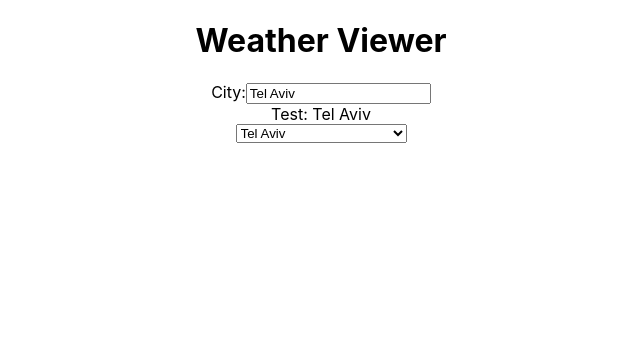
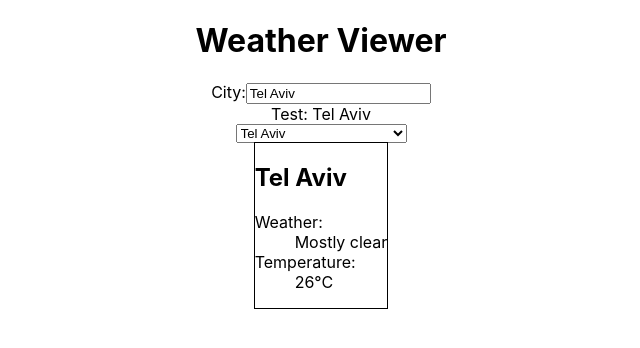
Before and after one commit to NoamAnisfeld/weather-utopia, a React (Create React App) app: page / in a window 1280 px wide. Shown: the top 348 px of the page, without its empty margins (319-959 px from the left). Built offline with nearby package versions, Linux system fonts and the light colour scheme.

Commit message:
migrating to the new accesspoint

```diff
--- a/src/App.tsx
+++ b/src/App.tsx
@@ -1,38 +1,26 @@
 import './App.css';
-import { useEffect, useState } from 'react';
-import type { CityCurrentConditions } from './API/dataTypes';
-import { validateCityCurrentConditions } from './API/dataTypes';
-import { getResult } from './API/mockAPI'
+import { useState } from 'react';
 import CitySearchBox from './components/CitySearchBox';
 import CityInfoWidget from './components/CityInfoWidget';
 
 function App() {
   const [cityName, setCityName] = useState('Tel Aviv'),
-    [cityConditionsInfo, setCityConditionsInfo] =
-      useState<CityCurrentConditions>();
-
-  // useEffect(() => {
-  //   (async () => {
-  //     const APICitiesData = await getResult('autocomplete'),
-  //       cityData = APICitiesData[cityName]?.[0],
-  //       cityKey = cityData.Key;
-
-  //     const conditionsInfo = validateCityCurrentConditions(
-  //       (await getResult('currentconditions'))[cityKey]?.[0]
-  //     );
-
-  //     setCityConditionsInfo(conditionsInfo);
-  //   })();
-  // }, [cityName]);
+    [cityKey, setCityKey] = useState('');
 
   return (
     <div className="App">
       <h1>Weather Viewer</h1>
-      <CitySearchBox />
-      {cityConditionsInfo && <CityInfoWidget
-        name={cityName}
-        info={cityConditionsInfo}
-      />}
+      <CitySearchBox {...{
+        cityName,
+        setCityName,
+        cityKey,
+        setCityKey,
+      }}
+      />
+      <CityInfoWidget {...{
+        cityName,
+        cityKey
+      }}/>
     </div>
   );
 }
--- a/src/components/CityInfoWidget.tsx
+++ b/src/components/CityInfoWidget.tsx
@@ -1,29 +1,38 @@
-import type { CityCurrentConditions } from "../API/dataTypes";
+// import type { CityCurrentConditions } from "../API/dataTypes";
+import type { CityConditions } from "../API/cityConditions";
+import cityConditions from "../API/cityConditions";
+import { useEffect, useState } from "react";
 
 export default function CityInfoWidget({
-    name,
-    info,
+    cityName,
+    cityKey,
 }: {
-    name: string,
-    info: CityCurrentConditions,
+    cityName: string,
+    cityKey: string,
 }) {
-    const {
-        WeatherText: conditionsText,
-        Temperature: {
-            Metric: {
-                Value: temperature
+    const [conditions, setConditions] = useState<CityConditions>();
+
+    useEffect(() => {
+        debugger;
+        setConditions(undefined);
+
+        (async () => {
+            debugger;
+            const conditions = await cityConditions(cityKey);
+            if (conditions) {
+                setConditions(conditions);
             }
-        }
-    } = info;
+        })()
+    }, [cityKey]);
 
     return <div className="outlined">
-        <h2>{name}</h2>
-        <dl>
+        <h2>{cityName}</h2>
+        {conditions && <dl>
             <dt>Weather:</dt>
-            <dd>{conditionsText}</dd>
+            <dd>{conditions.weatherText}</dd>
 
             <dt>Temperature:</dt>
-            <dd>{`${temperature}°C`}</dd>
-        </dl>
+            <dd>{`${conditions.temperatureC}°C`}</dd>
+        </dl>}
     </div>
 }
--- a/src/components/CitySearchBox.tsx
+++ b/src/components/CitySearchBox.tsx
@@ -1,4 +1,4 @@
-import { useEffect, useState } from "react";
+import { useEffect, useState, useRef } from "react";
 // import { getAutocompleteList } from "../API/mockAPI";
 import type { City } from "../API/autocomplete";
 import autocomplete from '../API/autocomplete';
@@ -33,16 +33,43 @@ function citiesToOptionList(cities: City[]) {
     );
 }
 
-export default function CitySearchBox() {
-    const [cityName, setCityName] = useState('Tel Aviv'),
-        [cityKey, setCityKey] = useState(''),
-        [citiesList, setCitiesList] = useState<City[]>([]);
+export default function CitySearchBox({
+    cityName,
+    setCityName,
+    cityKey,
+    setCityKey,
+}: {
+    cityName: string,
+    setCityName: (cityName: string) => void,
+    cityKey: string,
+    setCityKey: (cityKey: string) => void,
+}) {
+    const [citiesList, setCitiesList] = useState<City[]>([]);
+    debugger;
 
     useEffect(() => {
         cityName && (async () => {
-            setCitiesList(await autocomplete(cityName));
+            debugger;
+            const newCitiesList = await autocomplete(cityName);
+            setCitiesList(newCitiesList);
         })();
     }, [cityName]);
+
+    const isFirstTime = useRef(true);
+    useEffect(() => {
+        // On app init, try to fetch data even without the user
+        // actively selecting an entry from the list
+        if (citiesList.length && isFirstTime.current) {
+            isFirstTime.current = false;
+
+            debugger;
+            const findCityKey =
+                citiesList.find(city => city.name === cityName)?.apiKey;
+            if (findCityKey) {
+                setCityKey(findCityKey);
+            }
+        }
+    }, [citiesList, setCityKey, cityName]);
 
    return <>
         <label>
```
